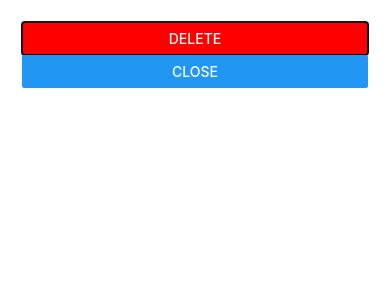
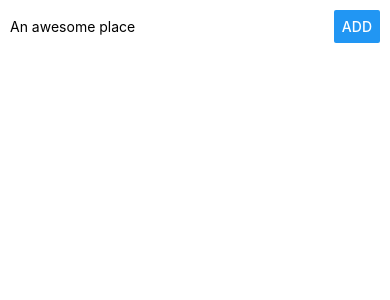
Before and after one commit to shafinr23/react-native, a React Native app: screen / in a window 390 px wide. Shown: the top 300 px of the page. Built offline with nearby package versions, Linux system fonts and the light colour scheme.

Commit message:
add all file to modal compleate

```diff
--- a/App.js
+++ b/App.js
@@ -28,6 +28,23 @@ export default class App extends Component {
     });
   };
 
+  placeDeletedHandeler = ()=>{
+  this.setState(prevState =>{
+      return{
+        places: prevState.places.filter(place => {
+          return place.key !== prevState.selectPlace.key;
+        }),
+        selectPlace:null
+      };
+    });
+  };
+
+  modalCloseHandeler = ()=>{
+    this.setState({
+      selectPlace:null
+    });
+  };
+
   placeSelectedHandeler = key => {
     this.setState(prevState =>{
       return {
@@ -36,19 +53,15 @@ export default class App extends Component {
         })
       }
     });
-    // this.setState(prevState =>{
-    //   return{
-    //     places: prevState.places.filter(place => {
-    //       return place.key !== key;
-    //     })
-    //   };
-    // });
+
   };
 
   render() {
     return (
       <View style={styles.container}>
-        <PlaceDetail selectPlace={this.state.selectPlace} />
+        <PlaceDetail selectPlace={this.state.selectPlace}
+        onItemDeleted={this.placeDeletedHandeler}
+        onModalClose={this.modalCloseHandeler}/>
         <PlaceInput onPlaceAdded={this.placeAddedHandler} />
         <PlaceList places={this.state.places}
         onItemSelected={this.placeSelectedHandeler} />
--- a/src/components/PlaceDetail/PlaceDetail.js
+++ b/src/components/PlaceDetail/PlaceDetail.js
@@ -6,18 +6,18 @@ const placeDetail = props => {
     if(props.selectPlace){
         modalContent =(
             <View>
-            <Image source={props.selectPlace.placeImag} />
-            <Text>{props.selectPlace.placeName}</Text>
+            <Image source={props.selectPlace.image} style={styles.palceImage}/>
+            <Text style={styles.palceName} >{props.selectPlace.name}</Text>
             </View>
         );
     }
     return (
-        <Modal>
+        <Modal onRequestClose={props.onModalClose}  visible={props.selectPlace!== null} animationType="slide">
         <View style={styles.modalContener} >
             {modalContent}
             <View>
-                <Button title="delete" color="red" />
-                <Button title="close"/>
+                <Button title="delete" color="red" onPress={props.onItemDeleted} />
+                <Button title="close" onPress={props.onModalClose} />
             </View>
         </View>
     </Modal>
@@ -28,6 +28,15 @@ const placeDetail = props => {
 const styles = StyleSheet.create({
     modalContener:{
         margin: 22
+    },
+    palceImage:{
+        width: "100%",
+        height:200
+    },
+    palceName:{
+        fontWeight:"bold",
+        textAlign:"center",
+        fontSize:28
     }
 });
 
```
